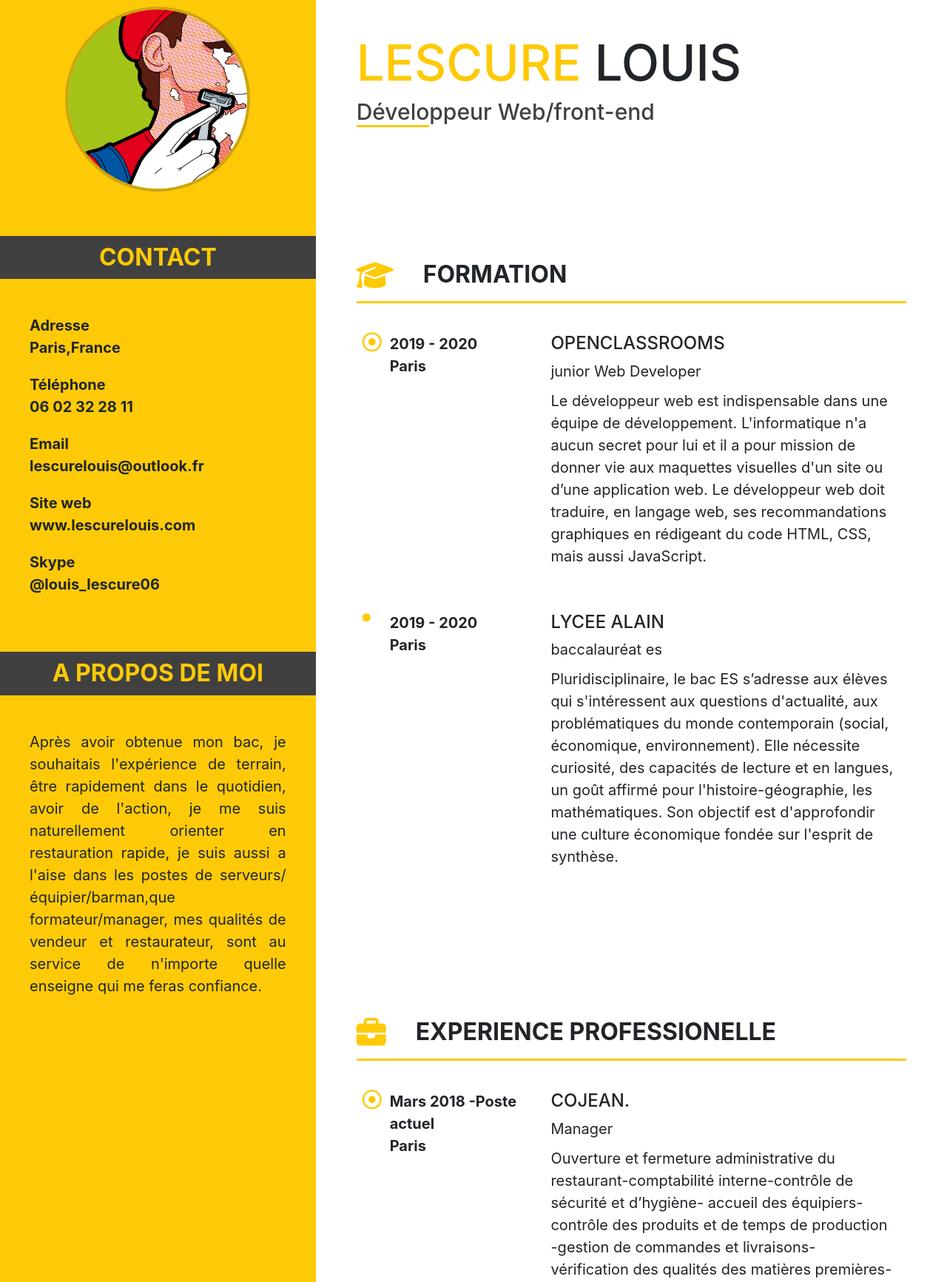
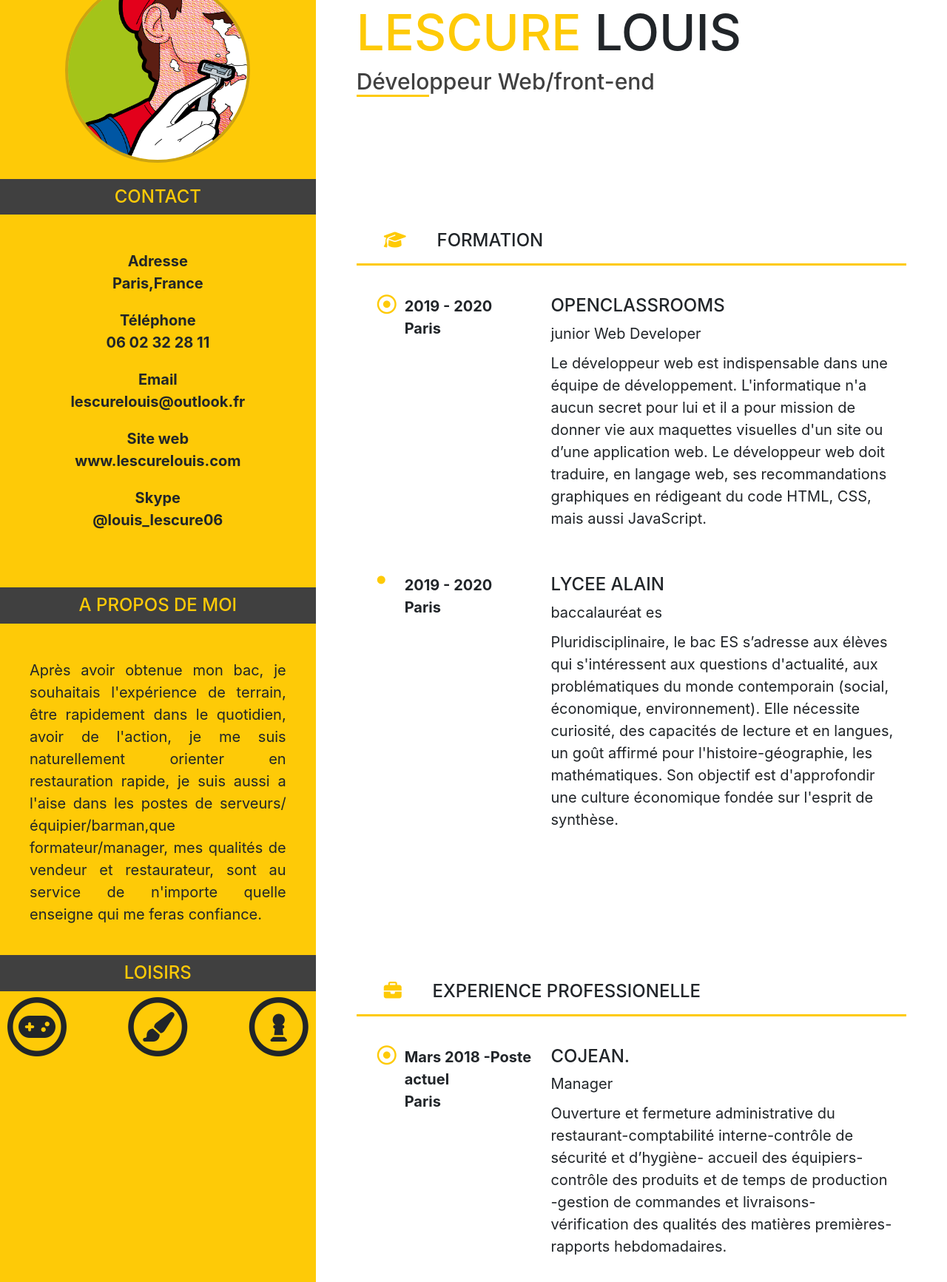
Before and after one commit to MrWolfeez/cv-html-css, a plain HTML site: page index.html in a window 1280 px wide. Shown: the part 51-1784 px from the top of the page at 74% size. Drawn offline with nearby package versions, Linux system fonts and the light colour scheme.

Commit message:
responsive icon size update

```diff
--- a/cssnav.css
+++ b/cssnav.css
@@ -35,15 +35,16 @@ p {/* SIZE TEXTE + TOUS LES P */
 }
 
 .icon {/* ICON DES SECTIONS */
-    font-size: 40px;
+    padding-right: 5%;
+
     color: #FECA07;
 
 }
 
 .sections {/* SECTIONS FORMA+EXPE+RECOM */
     padding-bottom: 8px;
-    margin-left: 40px;
-
+    margin-left: 5%;
+    width: 100%;
 
 
 }
@@ -53,6 +54,8 @@ p {/* SIZE TEXTE + TOUS LES P */
 
     /* prend toujours largeur de 50% */
     background: #FECA07;
+    display: flex;
+    flex-flow: column;
 }
 
 .left-menu-photo { /* content de l'avatar */
@@ -67,7 +70,7 @@ p {/* SIZE TEXTE + TOUS LES P */
     width: 250px;
     height: 250px;
     border-radius: 50%;
-    margin: 60px;
+    margin: 5%;
     border: 4px solid #cda411;
 }
 
@@ -102,12 +105,7 @@ p {/* SIZE TEXTE + TOUS LES P */
     padding: 40px;
 }
 
-.resume .resume_right {/* CSS DE LA PAGE PRINCIPALE */
-    width: 100%;
-    background: #fff;
-    padding: 55px;
-    padding-top: 96px;
-}
+
 
 
 
@@ -123,20 +121,23 @@ p {/* SIZE TEXTE + TOUS LES P */
     /* norme de 40px pour padding autour texte dans menu-left */
     text-align: justify;
     /* text aligner dans le container ou plutot bien carré */
-    padding-bottom: 1496px;
-    /* espace entre le texte et loisirs toujours de 80% == > maquette */
+
 }
 
-.resume .resume_left .resume_hobby ul {/* icons loisirs  */
+.resume_hobby > ul {/* icons loisirs  */
 
     display: flex;/* ALIGNER HORIZONTAL */
     /* icons puissent ce déplacer dans la box */
     justify-content: space-between;
     /* espace entre les icons */
-    padding: 40px;
-    /* padding tout autour de la box, norme 40px pour menu-left */
+    padding: 0;
 
 }
+.resume_hobby {
+    width: 100%;
+}
+
+
 
 .content {
     width: 100%;
@@ -204,3 +205,28 @@ h2 {/* TOUS LES H2 */
 
     padding-right: 50px;
 }
+
+.resume .resume_right {
+    width: 100%;
+    background-color: #fff;
+    padding-top: 96px;
+
+
+}
+@media screen and (min-width: 768px) {
+    .resume .resume_right{/* CSS DE LA PAGE PRINCIPALE */
+
+
+        padding: 55px;
+
+    }
+}
+
+@media screen and (max-width: 768px) {
+    .resume .resume_right{/* CSS DE LA PAGE PRINCIPALE */
+
+
+        padding: 10px;
+
+    }
+}
--- a/index.html
+++ b/index.html
@@ -1,20 +1,13 @@
 <!DOCTYPE html>
 <html lang="fr">
+
 <head>
   <title>Projet02</title>
   <meta charset="utf-8" />
   <meta name="viewport" content="width=device-width, initial-scale=1" />
-    <link
-      rel="stylesheet"
-      href="https://maxcdn.bootstrapcdn.com/bootstrap/4.4.1/css/bootstrap.min.css"
-    />
-    <script src="https://ajax.googleapis.com/ajax/libs/jquery/3.4.1/jquery.min.js"></script>
-    <script src="https://cdnjs.cloudflare.com/ajax/libs/popper.js/1.16.0/umd/popper.min.js"></script>
-    <script src="https://maxcdn.bootstrapcdn.com/bootstrap/4.4.1/js/bootstrap.min.js"></script>
-    <script
-      src="https://kit.fontawesome.com/367f5ed294.js"
-      crossorigin="anonymous"
-    ></script>
+  <link rel="stylesheet" href="https://maxcdn.bootstrapcdn.com/bootstrap/4.4.1/css/bootstrap.min.css" />
+
+
   <link rel="stylesheet" href="cssnav.css" />
 </head>
 
@@ -22,20 +15,20 @@
   <div class="row no-padding resume">
     <!-- PAGE PRINCIPALE -->
 
-      <header class="col-lg-4 resume_left">
+    <aside class="col-lg-4 resume_left">
       <!-- MENU GAUCHE -->
       <div class="resume_content">
         <!-- CONTENT GAUCHE -->
         <div class="left-menu-photo">
           <!-- BOX PHOTO -->
           <img src="mario.jpg" alt="Avatar" class="avatar" />
-          </div>
+
 
           <article class="resume_social">
             <!-- BOX CONTACT -->
             <section>
               <!-- SEPARATEUR CONTACT -->
-              <h2 class="onglets aboutme">CONTACT</h2>
+              <h4 class="onglets aboutme">CONTACT</h4>
 
               <ul class="contactlist">
                 <!-- LIST CONTACT -->
@@ -75,16 +68,19 @@
             <section>
               <!-- TEXTE A PROPOS -->
 
-              <h2 class="onglets aboutme">A PROPOS DE MOI</h2>
+              <h4 class="onglets aboutme">A PROPOS DE MOI</h4>
 
-              <p class="text">Après avoir obtenue mon bac, je souhaitais l'expérience de terrain, être rapidement dans le quotidien, avoir de l'action, je me suis naturellement orienter en restauration rapide, je suis aussi a l'aise dans les postes de serveurs/équipier/barman,que formateur/manager, mes qualités de vendeur et restaurateur, sont au service de n'importe quelle enseigne qui me feras confiance.</p>
+              <p class="text">Après avoir obtenue mon bac, je souhaitais l'expérience de terrain, être rapidement dans
+                le quotidien, avoir de l'action, je me suis naturellement orienter en restauration rapide, je suis aussi
+                a l'aise dans les postes de serveurs/équipier/barman,que formateur/manager, mes qualités de vendeur et
+                restaurateur, sont au service de n'importe quelle enseigne qui me feras confiance.</p>
 
             </section>
 
-            <div class="resume_hobby">
+
             <!-- BOX LOISIRS -->
-              <section>
-                <h2 class="onglets aboutme">LOISIRS</h2>
+            <section class="resume_hobby">
+              <h4 class="onglets aboutme">LOISIRS</h4>
 
               <ul>
                 <li class="fa-stack fa-2x">
@@ -104,10 +100,11 @@
                 </li>
               </ul>
             </section>
-            </div>
+
           </article>
         </div>
-      </header>
+      </div>
+    </aside>
 
     <main class="col-lg-8 resume_right">
       <!-- MENU DROIT -->
@@ -120,14 +117,14 @@
           </h5>
         </div>
       </header>
-        <article class="resume_work">
+      <section class="resume_work">
         <!-- BOX FORMATION -->
-          <nav class="row title resume_item">
+        <div class="row title resume_item">
           <!-- CONTENT TITRE+ICON -->
-            <i class="fas fa-graduation-cap icon"></i>
 
-            <h2 class="sections">FORMATION</h2>
-          </nav>
+
+          <h4 class="sections"><i class="fas fa-graduation-cap icon"></i> FORMATION</h4>
+        </div>
 
         <div class="row content">
           <div class="row content2">
@@ -140,7 +137,7 @@
                 </li>
               </ul>
             </aside>
-              <section class="col-sm-8">
+            <article class="col-sm-8">
               <h4>OPENCLASSROOMS</h4>
               <p class="sous_titre">junior Web Developer</p>
               <p>
@@ -152,7 +149,7 @@
                 code HTML, CSS, mais aussi JavaScript.
               </p>
               <br />
-              </section>
+            </article>
           </div>
           <div class="row content2">
             <aside class="col-sm-4">
@@ -180,15 +177,15 @@
             </article>
           </div>
         </div>
-        </article>
+      </section>
       <section class="resume_education">
         <!-- BOX EXPERIENCE_PRO -->
-          <nav class="row title resume_item">
-            <!-- CONTENT TITRE H2+ICONS -->
-            <i class="fas fa-briefcase icon"></i>
+        <div class="row title resume_item">
+          <!-- CONTENT TITRE h4+ICONS -->
 
-            <h2 class="sections">EXPERIENCE PROFESSIONELLE</h2>
-          </nav>
+
+          <h4 class="sections"><i class="fas fa-briefcase icon"></i> EXPERIENCE PROFESSIONELLE</h4>
+        </div>
 
         <div class="row content">
           <div class="row content2">
@@ -266,11 +263,11 @@
       </section>
       <section class="resume_education">
         <!-- BOX RECOMMANDATIONS -->
-          <nav class="row title resume_item">
-            <i class="fas fa-pencil-alt icon"></i>
+        <div class="row title resume_item">
 
-            <h2 class="sections">RECOMMANDATIONS</h2>
-          </nav>
+
+          <h4 class="sections"><i class="fas fa-pencil-alt icon"></i> RECOMMANDATIONS</h4>
+        </div>
 
         <!-- x2 RECOMMANDA -->
         <div class="row content">
@@ -292,5 +289,7 @@
       </section>
     </main>
   </div>
+  <script src="https://kit.fontawesome.com/367f5ed294.js" crossorigin="anonymous"></script>
 </body>
+
 </html>
```
Lines whose indentation alone changed are shown as unchanged.
